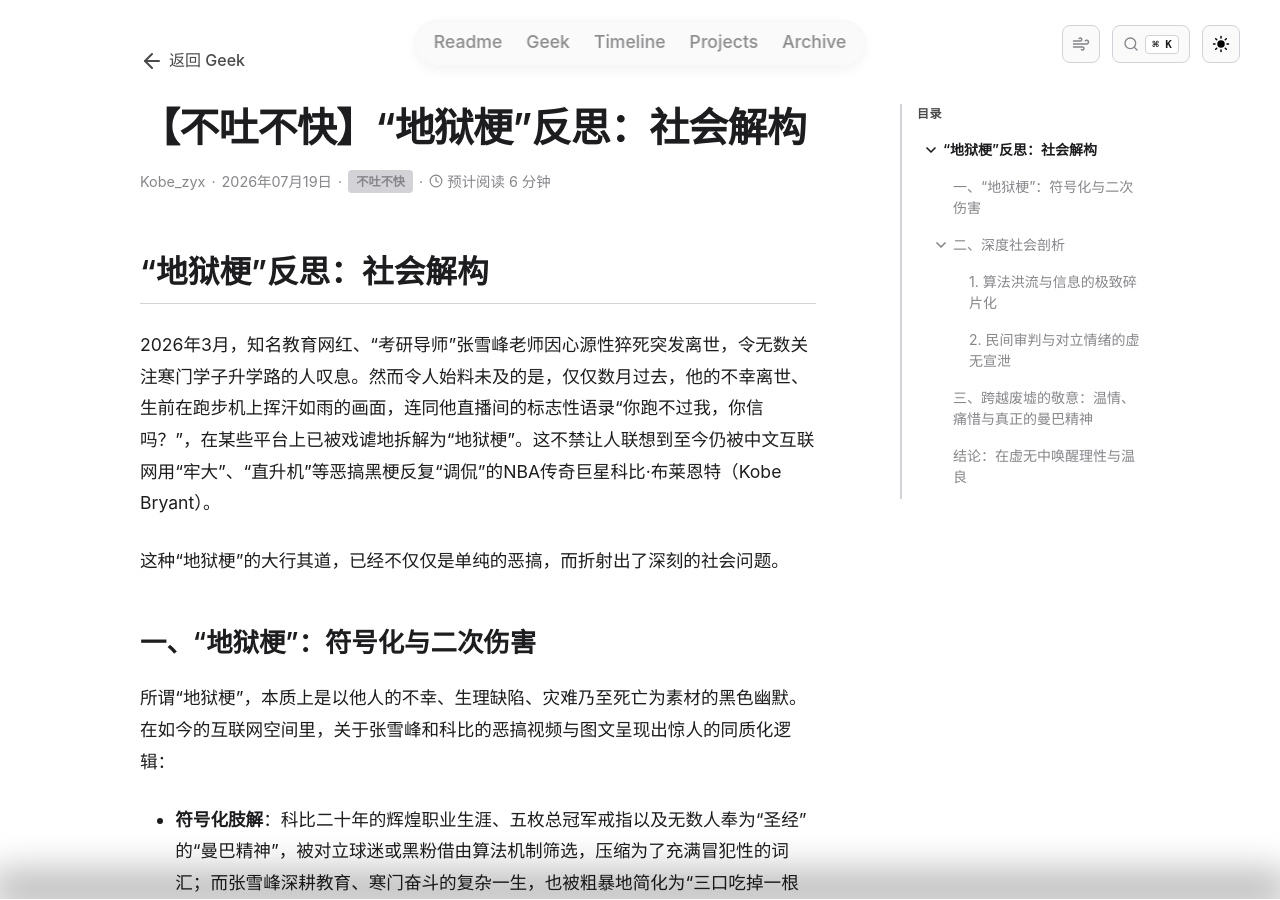
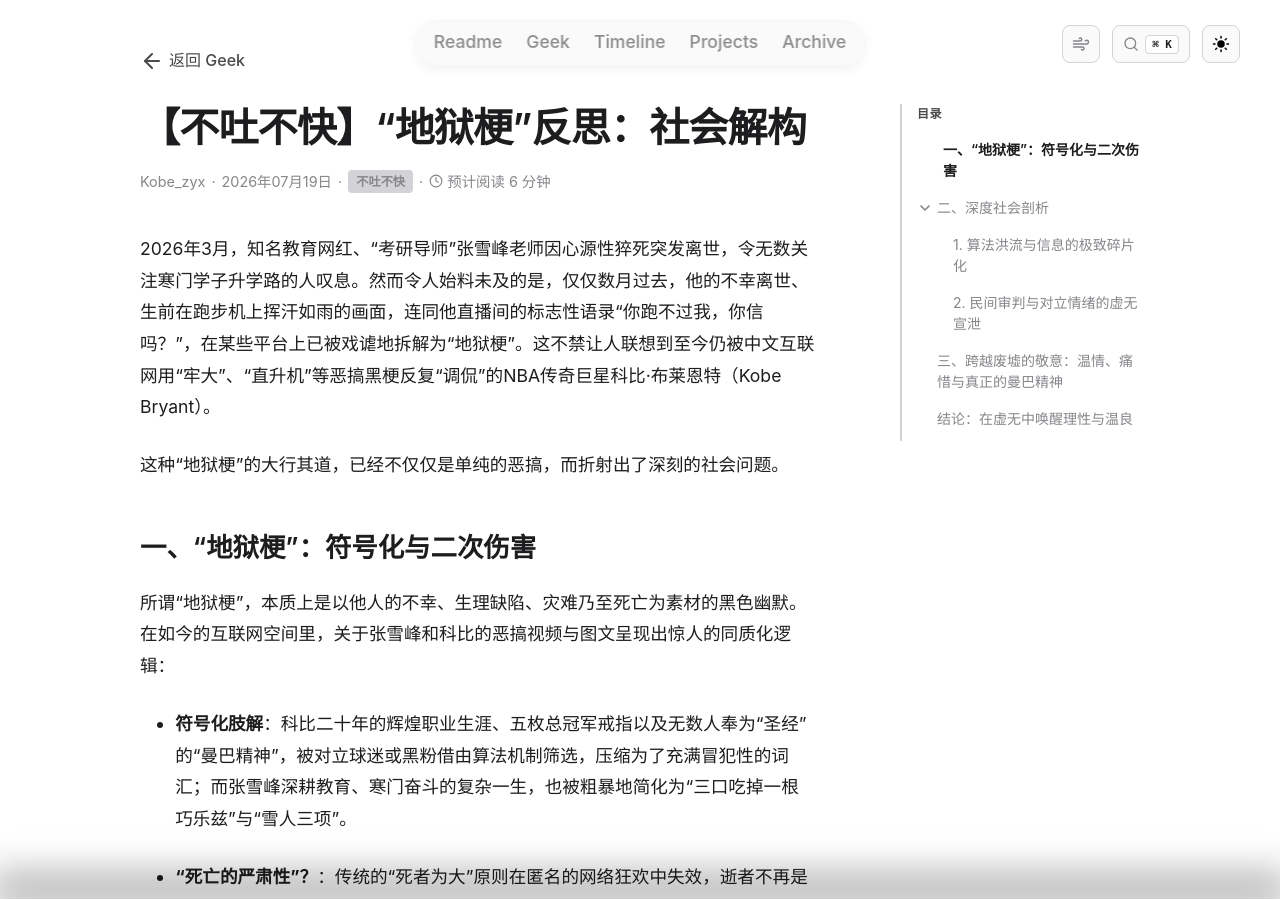
Before and after one commit to Kobe-zyx/Kobe-zyx.github.io, a Jekyll site: the page built from _posts/2026-07-19-社会解构.md, in a window 1280 px wide and 900 px high. Built offline with Jekyll 4.4.1, drawn with Linux system fonts in a browser that asks for light colours; comment, search, counter and statistics services are not loaded.

Commit message:
博文更新两篇

```diff
--- a/_posts/2026-07-19-社会解构.md
+++ b/_posts/2026-07-19-社会解构.md
@@ -9,8 +9,6 @@
 - society
 layout: post
 ---
-
-## “地狱梗”反思：社会解构
 
 2026年3月，知名教育网红、“考研导师”张雪峰老师因心源性猝死突发离世，令无数关注寒门学子升学路的人叹息。然而令人始料未及的是，仅仅数月过去，他的不幸离世、生前在跑步机上挥汗如雨的画面，连同他直播间的标志性语录“你跑不过我，你信吗？”，在某些平台上已被戏谑地拆解为“地狱梗”。这不禁让人联想到至今仍被中文互联网用“牢大”、“直升机”等恶搞黑梗反复“调侃”的NBA传奇巨星科比·布莱恩特（Kobe Bryant）。
 
```
Also changed, not shown: _posts/2026-07-19-科比感言.md (+1 -1 lines).
